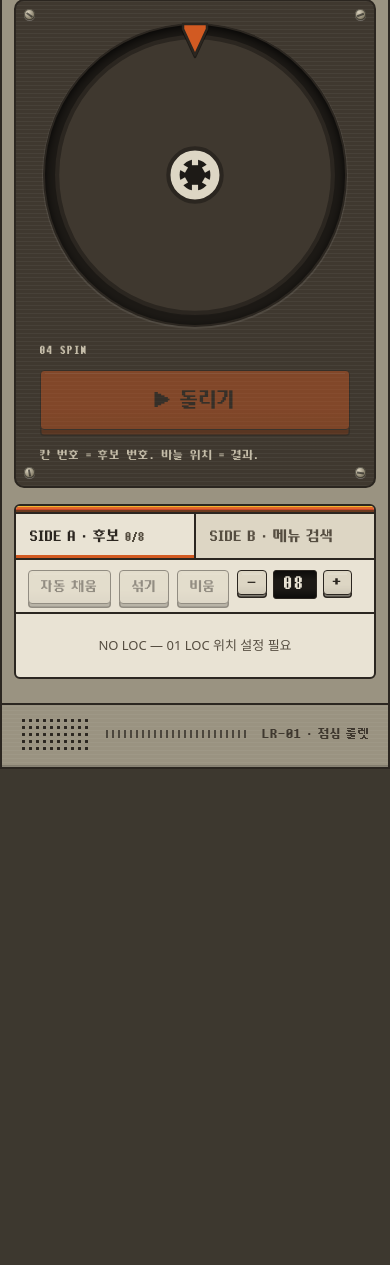
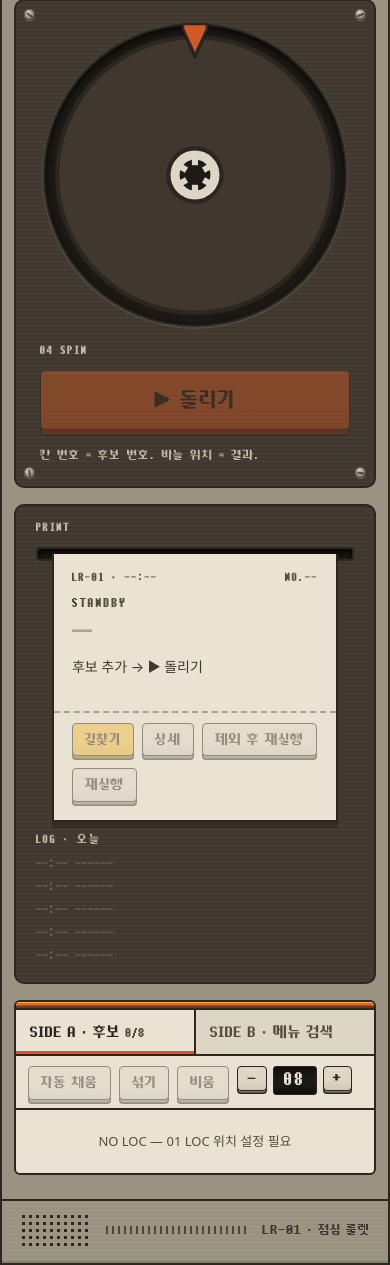
Before and after one commit to coldzero7362/lunch-roulette-app, a Laravel app: template resources/views/roulette.blade.php in a window 390 px wide. Shown: the part 1124-2389 px from the top of the page. Before the commit the page ends 1893 px from the top, so only its background shows below. Run offline with Laravel 12, Linux system fonts and the light colour scheme; the template is opened without the code that fills it, so the values that code supplies are empty; style sheets or scripts are compiled from the project's sources; some libraries are stand-ins or nearby versions.

Commit message:
Give the result ticket a fixed printer slot so nothing jumps
The ticket used to be inserted only after a spin, pushing the log and
candidate list down. Now a PRINT panel always holds it:

- Idle ticket (STANDBY / SPIN, "—", disabled keys) until a result
  prints into the same slot
- Name, meta and address are single-line with ellipsis, and the log
  always shows 5 rows (blanks as --:--), so the panel height never
  changes
- Links use aria-disabled while idle

Measured: the candidate cassette stays at the same y through idle,
auto-fill, spinning, result and re-run on desktop and mobile.

Co-Authored-By: Claude Opus 5.5 <noreply@anthropic.com>

```diff
--- a/resources/css/roulette.css
+++ b/resources/css/roulette.css
@@ -750,7 +750,29 @@
     text-align: center;
 }
 
-/* ---------- 결과 티켓 ---------- */
+/* ---------- 결과 프린터 (항상 같은 높이) ---------- */
+
+.rl-printer {
+    position: relative;
+    display: flex;
+    flex-direction: column;
+    gap: 10px;
+    padding: 14px 20px 16px;
+    border: 2px solid var(--c-carbon);
+    border-radius: 10px;
+    background-color: var(--c-panel);
+}
+
+/* 티켓 글줄은 한 줄 고정 (길면 말줄임) → 결과가 바뀌어도 높이 그대로 */
+.rl-ticket__name,
+.rl-ticket__meta,
+.rl-ticket__sub { white-space: nowrap; overflow: hidden; text-overflow: ellipsis; }
+
+/* 대기 중: 흐린 빈 티켓, 키는 꺼짐 */
+.rl-ticket.is-idle .rl-ticket__paper { background: var(--c-paper); color: var(--c-panel-2); animation: none; }
+.rl-ticket.is-idle .rl-ticket__name { color: var(--c-periwinkle); }
+.rl-key[aria-disabled='true'] { opacity: .45; pointer-events: none; }
+
 
 .rl-ticket { display: flex; flex-direction: column; align-items: center; }
 
@@ -801,9 +823,7 @@
     margin: 2px 0 0;
     font-family: var(--font-pixel);
     font-size: 30px;
-    line-height: 1.15;
-    word-break: keep-all;
-    overflow-wrap: anywhere;
+    line-height: 1.2;
 }
 
 .rl-ticket__meta { margin: 6px 0 0; font-size: 14px; color: var(--c-panel); }
@@ -816,8 +836,7 @@
 
 /* ---------- 오늘 기록 ---------- */
 
-.rl-log { display: flex; flex-direction: column; gap: 6px; padding: 0 4px; }
-.rl-log[hidden] { display: none; }
+.rl-log { display: flex; flex-direction: column; gap: 6px; }
 
 .rl-log__list {
     margin: 0;
@@ -828,12 +847,15 @@
     gap: 3px;
     font-family: var(--font-pixel-mono);
     font-size: 13px;
-    color: var(--c-panel);
+    color: var(--c-platinum);
 }
 
-.rl-log__list li { display: flex; gap: 10px; }
-.rl-log__list .rl-log__act { margin-left: auto; color: var(--c-panel-2); }
-.rl-log__list .rl-log__act--win { color: var(--c-signal); }
+/* 5줄 고정 (빈 줄은 -- 로 채움) */
+.rl-log__list li { display: flex; gap: 10px; min-height: 20px; white-space: nowrap; }
+.rl-log__list li > span:nth-child(2) { overflow: hidden; text-overflow: ellipsis; }
+.rl-log__list .rl-log__act { margin-left: auto; color: var(--c-periwinkle); }
+.rl-log__list .rl-log__act--win { color: var(--c-stripe-1); }
+.rl-log__list .rl-log__empty { color: var(--c-hairline); }
 
 /* ---------- 카세트 A면 / B면 탭 ---------- */
 
--- a/resources/js/roulette.js
+++ b/resources/js/roulette.js
@@ -53,9 +53,9 @@ const el = {
     resultExclude: $('result-exclude'),
     resultAgain: $('result-again'),
     resultNo: $('result-no'),
+    resultKicker: $('result-kicker'),
     resultTime: $('result-time'),
     log: $('result-log'),
-    logBox: document.querySelector('.rl-log'),
     steps: [...document.querySelectorAll('#steps [data-step]')],
     fields: { loc: $('f-loc'), range: $('f-range'), type: $('f-type'), found: $('f-found'), wheel: $('f-wheel') },
     tabs: [$('tab-a'), $('tab-b')],
@@ -800,12 +800,15 @@ function showResult(place) {
     const walk = Math.max(1, Math.round(place.distance / WALK_M_PER_MIN));
     el.resultTime.textContent = `LR-01 · ${hhmm(new Date())}`;
     el.resultNo.textContent = `NO.${String(log.filter((e) => e.act !== '-').length).padStart(2, '0')}`;
+    el.result.classList.remove('is-idle');
+    el.resultKicker.textContent = 'RESULT';
     el.resultName.textContent = place.name;
+    el.resultName.title = place.name;
     el.resultMeta.textContent = [typeLabel(place.type), place.category !== place.type ? place.category : '', `${place.distance}m`, `도보 약 ${walk}분`].filter(Boolean).join(' · ');
     el.resultAddress.textContent = [place.address, place.phone].filter(Boolean).join(' · ');
     el.resultRoute.href = `https://map.kakao.com/link/to/${encodeURIComponent(place.name)},${place.lat},${place.lng}`;
     el.resultLink.href = place.url || `https://map.kakao.com/link/map/${encodeURIComponent(place.name)},${place.lat},${place.lng}`;
-    el.result.hidden = false;
+    setTicketActions(true);
     setStatus(`RESULT — #${state.candidates.findIndex((p) => p.id === place.id) + 1} ${place.name}`);
     renderLog();
     highlightWinner(place);
@@ -846,9 +849,18 @@ function markLastResult(act) {
     }
 }
 
+const LOG_ROWS = 5;
+
+/** 최근 5건. 빈 줄도 채워서 칸 높이가 늘 같게 */
 function renderLog() {
-    const log = readLog().slice(0, 5);
-    el.logBox.hidden = log.length === 0;
+    const log = readLog().slice(0, LOG_ROWS);
+    const blanks = Array.from({ length: LOG_ROWS - log.length }, () => {
+        const li = document.createElement('li');
+        li.className = 'rl-log__empty';
+        li.textContent = '--:--  ------';
+        li.setAttribute('aria-hidden', 'true');
+        return li;
+    });
     el.log.replaceChildren(...log.map((e) => {
         const li = document.createElement('li');
         const t = document.createElement('span');
@@ -860,13 +872,36 @@ function renderLog() {
         act.textContent = e.act;
         li.append(t, name, act);
         return li;
-    }));
+    }), ...blanks);
+}
+
+/** 티켓 키 켜고 끄기 (링크는 aria-disabled 로) */
+function setTicketActions(on) {
+    [el.resultRoute, el.resultLink].forEach((a) => {
+        if (on) { a.removeAttribute('aria-disabled'); a.removeAttribute('tabindex'); }
+        else { a.setAttribute('aria-disabled', 'true'); a.setAttribute('tabindex', '-1'); a.removeAttribute('href'); }
+    });
+    el.resultExclude.disabled = !on;
+    el.resultAgain.disabled = !on;
+}
+
+/** 프린터 칸을 대기 티켓으로 (자리는 그대로 두어 아래가 밀리지 않게) */
+function setTicketIdle() {
+    el.result.classList.add('is-idle');
+    el.resultTime.textContent = 'LR-01 · --:--';
+    el.resultNo.textContent = 'NO.--';
+    el.resultKicker.textContent = state.spinning ? 'SPIN' : 'STANDBY';
+    el.resultName.textContent = '—';
+    el.resultName.removeAttribute('title');
+    el.resultMeta.textContent = state.candidates.length >= 1 ? '▶ 돌리기 대기' : '후보 추가 → ▶ 돌리기';
+    el.resultAddress.textContent = '\u00a0';
+    setTicketActions(false);
 }
 
 function clearResult() {
     if (state.winner) restoreView(); // 클로즈업 상태였으면 반경 전체로
     state.winner = null;
-    el.result.hidden = true;
+    setTicketIdle();
     winnerOverlay?.setMap(null);
     winnerMarker?.setMap(null);
 }
@@ -920,6 +955,7 @@ function render() {
     if (state.searchResults.length) renderSearchResults();
     setBusy(state.spinning);
     updateReadout();
+    if (!state.winner) setTicketIdle(); // 대기 문구를 후보 상태에 맞춤
 }
 
 /** 상태 CRT 칸: LOC / RANGE / TYPE / FOUND / WHEEL */
@@ -1076,6 +1112,7 @@ el.radiusButtons.forEach((button) => {
 
 initSlots();
 initCrt();
+setTicketIdle();
 renderLog();
 initMap();
 // 직접 고른 위치가 있으면 거기서 시작 (PC는 기기 위치가 부정확한 경우가 많음). 없으면 바로 현재 위치를 물음
--- a/resources/views/roulette.blade.php
+++ b/resources/views/roulette.blade.php
@@ -118,21 +118,23 @@
                     </div>
                 </div>
 
-                {{-- 결과 티켓 --}}
-                <div id="result" hidden class="rl-ticket">
+                {{-- 결과 프린터: 자리를 항상 차지해서 결과가 나와도 아래가 밀리지 않음 --}}
+                <div class="rl-printer rl-ribs">
+                    <span class="rl-console__label">PRINT</span>
+                    <div id="result" class="rl-ticket is-idle">
                         <div class="rl-ticket__slot" aria-hidden="true"></div>
                         <article class="rl-ticket__paper" aria-live="polite">
-                        <div class="rl-ticket__head"><span id="result-time">LR-01</span><span id="result-no">NO.01</span></div>
-                        <p class="rl-ticket__kicker">RESULT</p>
-                        <p id="result-name" class="rl-ticket__name"></p>
-                        <p id="result-meta" class="rl-ticket__meta"></p>
-                        <p id="result-address" class="rl-ticket__sub"></p>
+                            <div class="rl-ticket__head"><span id="result-time">LR-01 · --:--</span><span id="result-no">NO.--</span></div>
+                            <p id="result-kicker" class="rl-ticket__kicker">STANDBY</p>
+                            <p id="result-name" class="rl-ticket__name">—</p>
+                            <p id="result-meta" class="rl-ticket__meta">후보 2곳 이상 → ▶ 돌리기</p>
+                            <p id="result-address" class="rl-ticket__sub">&nbsp;</p>
                             <div class="rl-ticket__cut" aria-hidden="true"></div>
                             <div class="rl-ticket__actions">
-                            <a id="result-route" href="#" target="_blank" rel="noopener" class="rl-key rl-key--amber rl-key--small">길찾기</a>
-                            <a id="result-link" href="#" target="_blank" rel="noopener" class="rl-key rl-key--beige rl-key--small">상세</a>
-                            <button id="result-exclude" type="button" class="rl-key rl-key--beige rl-key--small">제외 후 재실행</button>
-                            <button id="result-again" type="button" class="rl-key rl-key--beige rl-key--small">재실행</button>
+                                <a id="result-route" target="_blank" rel="noopener" class="rl-key rl-key--amber rl-key--small" aria-disabled="true" tabindex="-1">길찾기</a>
+                                <a id="result-link" target="_blank" rel="noopener" class="rl-key rl-key--beige rl-key--small" aria-disabled="true" tabindex="-1">상세</a>
+                                <button id="result-exclude" type="button" class="rl-key rl-key--beige rl-key--small" disabled>제외 후 재실행</button>
+                                <button id="result-again" type="button" class="rl-key rl-key--beige rl-key--small" disabled>재실행</button>
                             </div>
                         </article>
                     </div>
@@ -140,6 +142,7 @@
                     <div class="rl-log" aria-labelledby="log-title">
                         <span id="log-title" class="rl-console__label">LOG · 오늘</span>
                         <ol id="result-log" class="rl-log__list"></ol>
+                    </div>
                 </div>
 
                 {{-- 03 후보: 카세트 A면 / B면 --}}
```
Lines whose indentation alone changed are shown as unchanged.
